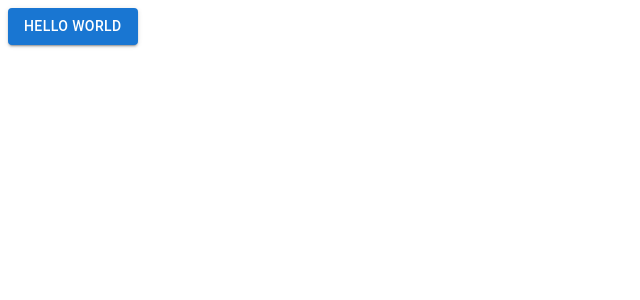
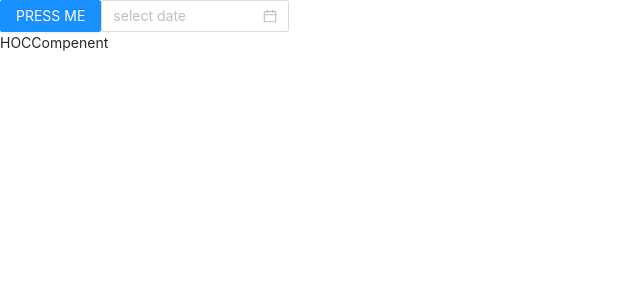
Before and after one commit to sanstwy27/React, a React (Create React App) app in the folder react-dashboard-starter/: page / in a window 1280 px wide. Shown: the top 300 px of the page, without its empty margins (0-640 px from the left). Built offline with nearby package versions, Linux system fonts and the light colour scheme.

Commit message:
add decorators with antd demo

```diff
--- /dev/null
+++ b/react-dashboard-starter/craco.config.js
@@ -0,0 +1,23 @@
+const CracoLessPlugin = require('craco-less');
+const theme = require('./theme');
+
+module.exports = {
+  plugins: [
+    {
+      plugin: CracoLessPlugin,
+      options: {
+        lessLoaderOptions: {
+          lessOptions: {
+            modifyVars: theme,
+            javascriptEnabled: true,
+          },
+        },
+      },
+    },
+  ],
+  babel: {
+    plugins: [
+        ["@babel/plugin-proposal-decorators", { legacy: true }]
+    ]
+  }
+};
--- a/react-dashboard-starter/src/App.js
+++ b/react-dashboard-starter/src/App.js
@@ -1,14 +1,30 @@
-import React from 'react';
-import Button from '@material-ui/core/Button';
+import React, { Component } from 'react'
+import { Button, DatePicker } from 'antd';
+import './App.less';
 
-function App() {
-  return (
-    <div className="App">
-      <Button variant="contained" color="primary">
-        Hello World
-      </Button>
-    </div>
-  );
+const testHOC = (WrappedCompenent) => {
+  return class HOCCompenent extends Component {
+      render() {
+        return (
+          <>
+            <WrappedCompenent />
+            <div>HOCCompenent</div>
+          </>
+        )
+      }
+  }
+}
+
+@testHOC
+class App extends Component {
+  render() {
+    return (
+      <>
+        <Button type="primary">PRESS ME</Button>
+        <DatePicker placeholder="select date" />
+      </>
+    )
+  }
 }
 
 export default App;
--- /dev/null
+++ b/react-dashboard-starter/src/App.less
@@ -0,0 +1 @@
+@import '~antd/dist/antd.less';
--- /dev/null
+++ b/react-dashboard-starter/theme.js
@@ -0,0 +1,15 @@
+module.exports = {
+    '@primary-color': '#1DA57A', // primary color for all components
+    // '@link-color': '#1890ff', // link color
+    // '@success-color': '#52c41a', // success state color
+    // '@warning-color': '#faad14', // warning state color
+    // '@error-color': '#f5222d', // error state color
+    // '@font-size-base': '14px', // major text font size
+    // '@heading-color': 'rgba(0, 0, 0, 0.85)', // heading text color
+    // '@text-color': 'rgba(0, 0, 0, 0.65)', // major text color
+    // '@text-color-secondary': 'rgba(0, 0, 0, 0.45)', // secondary text color
+    // '@disabled-color': 'rgba(0, 0, 0, 0.25)', // disable state color
+    // '@border-radius-base': '2px', // major border radius
+    // '@border-color-base': '#d9d9d9', // major border color
+    // '@box-shadow-base': '0 3px 6px -4px rgba(0, 0, 0, 0.12), 0 6px 16px 0 rgba(0, 0, 0, 0.08), 0 9px 28px 8px rgba(0, 0, 0, 0.05)' // major shadow for layers
+}
```
Also changed, not shown: react-dashboard-starter/package.json (+13 -5 lines), 1 other file (tests, documents, lock files or other folders).
